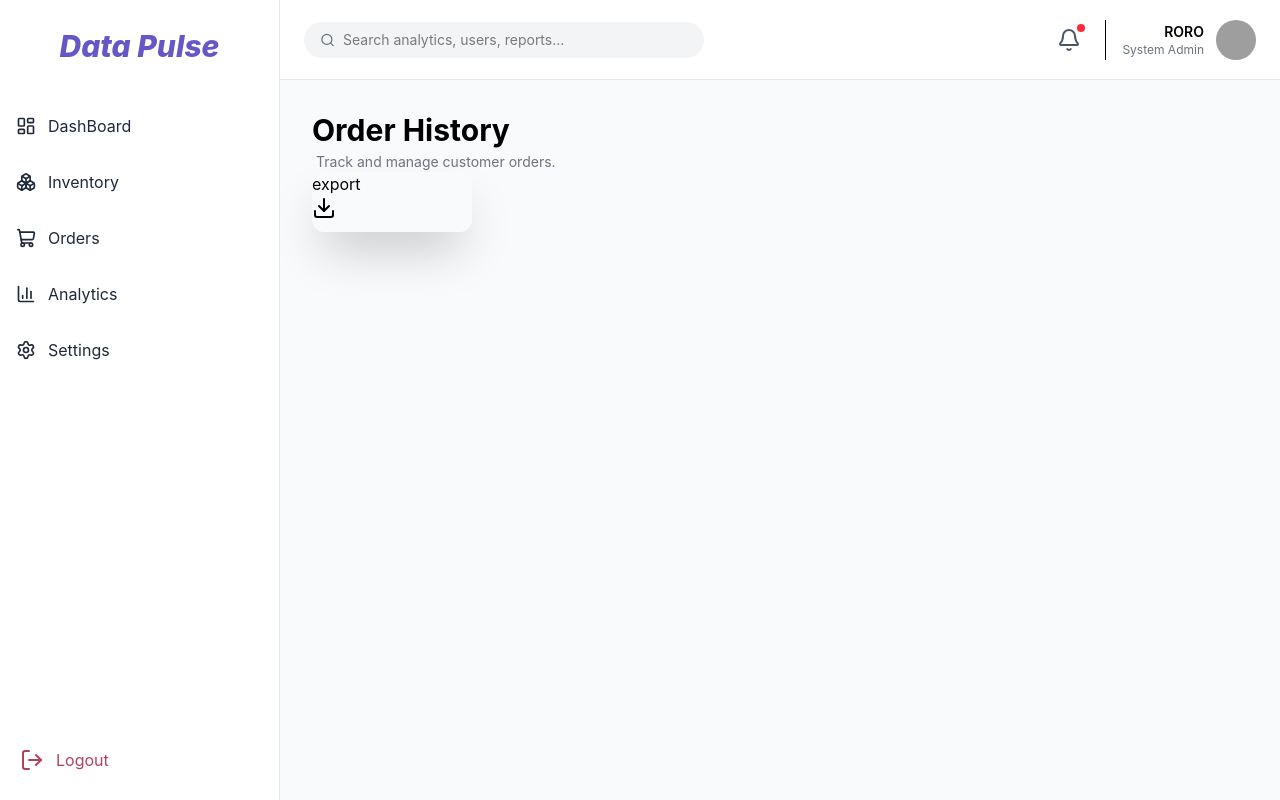
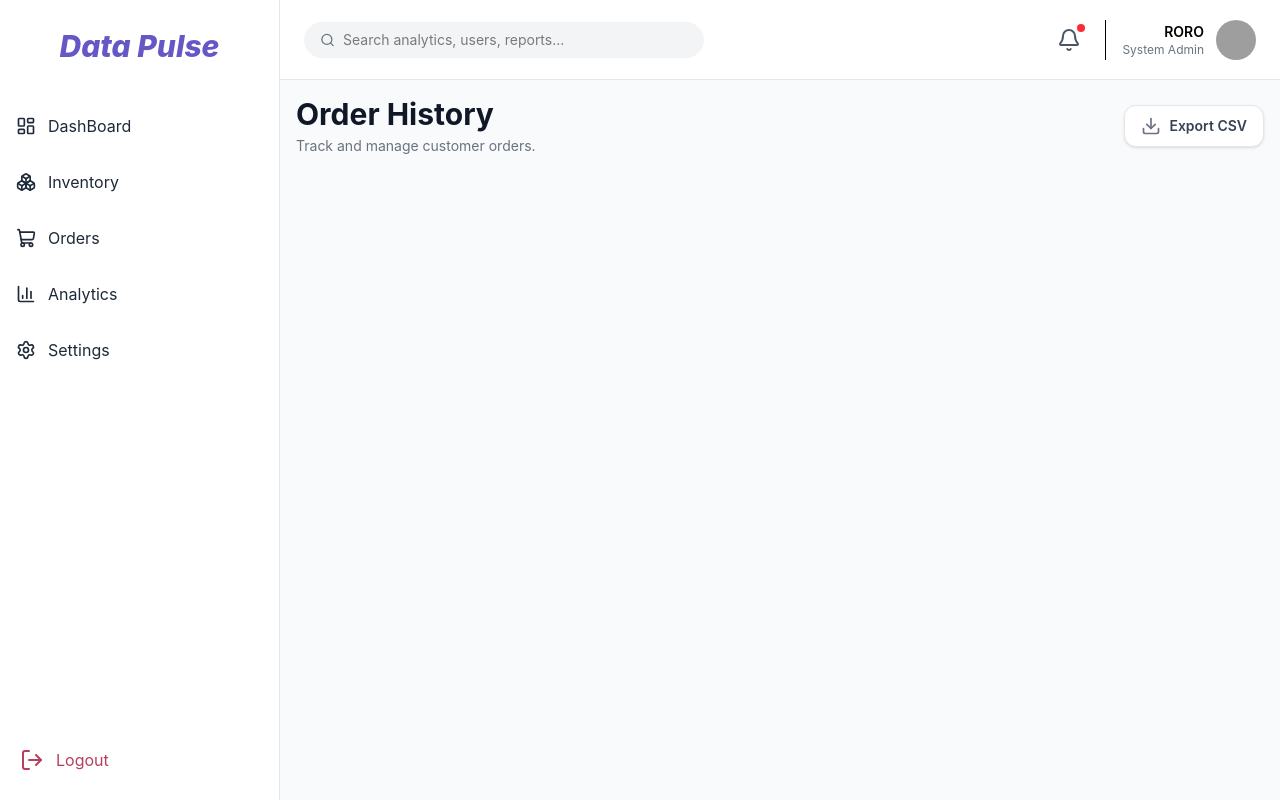
Before and after one commit to Ahmedyehia60/DataPulse, a React (Vite) app: page /orders in a window 1280 px wide. Built offline with nearby package versions, Linux system fonts and the light colour scheme; grey boxes are pictures that could not be loaded.

Commit message:
order page

```diff
--- a/src/pages/Orders/Orders.tsx
+++ b/src/pages/Orders/Orders.tsx
@@ -1,23 +1,28 @@
 import { Download } from "lucide-react";
 
-function Orders() {
+const Orders = () => {
   return (
-    <div className="p-4">
-      <div>
-        <p className="text-3xl font-bold ">Order History</p>
-        <p className="text-sm mt-1 ml-1 text-[#717182]">
-          Track and manage customer orders.
-        </p>
-        <div className="w-40 h-15 shadow-2xl rounded-xl">
+    <div className="flex flex-col gap-8">
+      <div className="flex flex-col md:flex-row md:items-center justify-between gap-4">
+        <div>
+          <h1 className="text-3xl font-bold text-gray-900">Order History</h1>
+          <p className="text-sm mt-1 text-gray-500">
+            Track and manage customer orders.
+          </p>
+        </div>
 
-        <p>export</p>
+        <button className="flex items-center justify-center gap-2 px-4 py-2.5 cursor-pointer bg-white border border-gray-200 text-gray-700 rounded-xl shadow-sm hover:bg-gray-50 transition-all active:scale-95 group">
+          <Download
+            size={20}
+            className="text-gray-500 group-hover:text-blue-600"
+          />
+          <span className="font-semibold text-sm ">Export CSV</span>
+        </button>
+      </div>
 
-          <Download />
 
-        </div>
-      </div>
     </div>
   );
-}
+};
 
 export default Orders;
```
